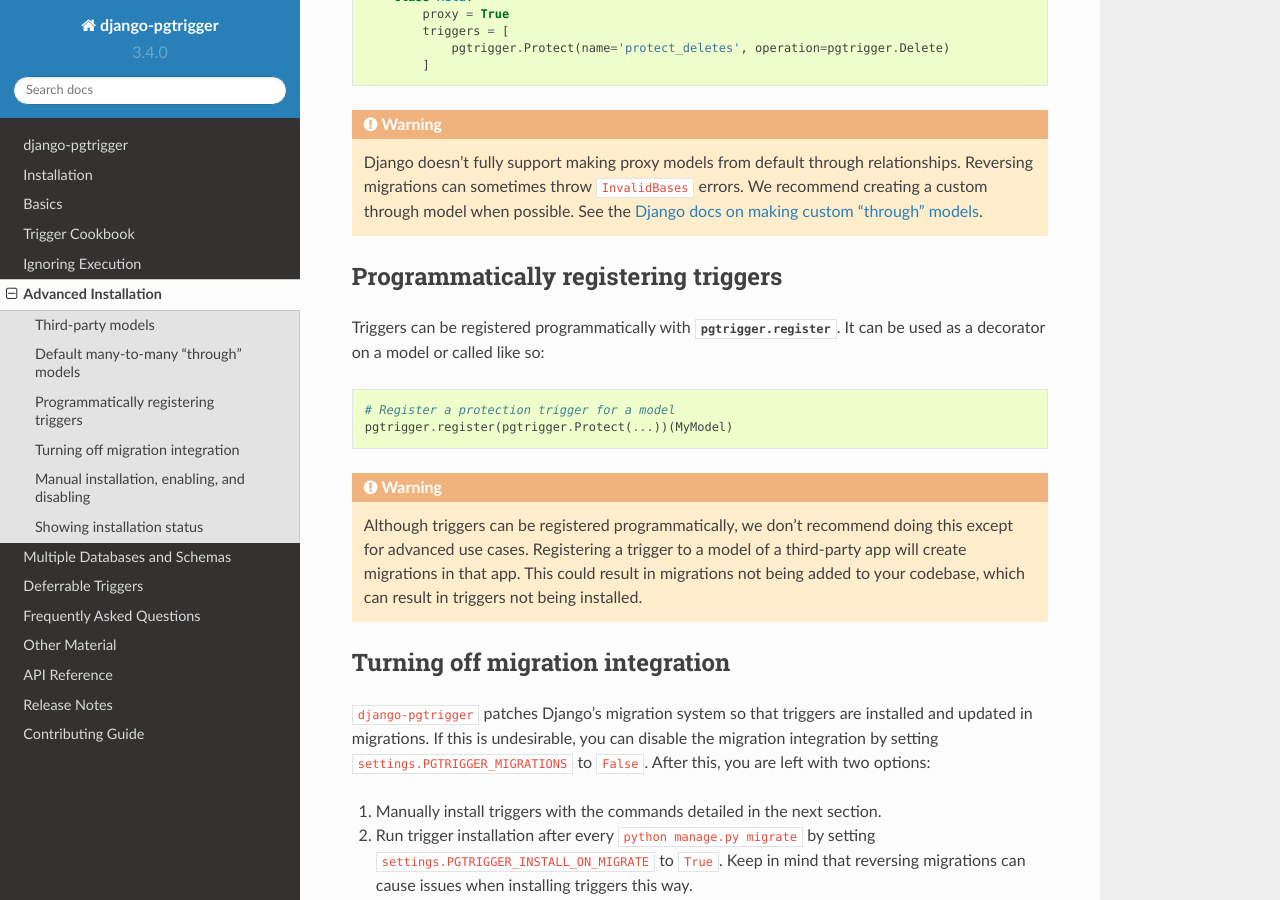
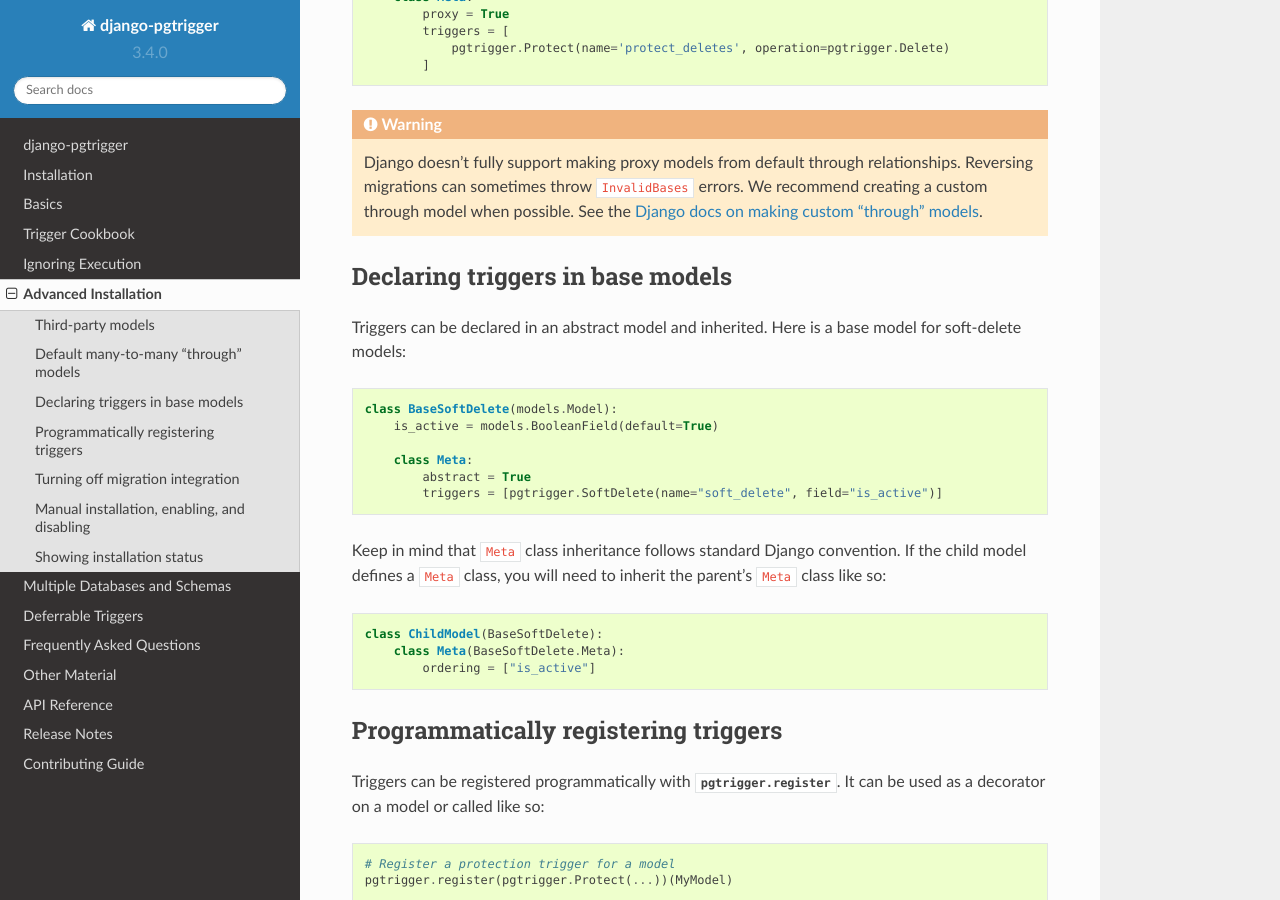
Before and after one commit to Opus10/django-pgtrigger, a Sphinx documentation site: the page built from docs/advanced_installation.rst, in a window 1280 px wide and 900 px high, scrolled down 633 px. Built offline with Sphinx 7.4.7 and the Read the Docs theme 2.0.0, drawn with Linux system fonts in a browser that asks for light colours; the version number is read from the project's files by our own code.

Commit message:
Added docs for using triggers in abstract models
Type: trivial

```diff
--- a/docs/advanced_installation.rst
+++ b/docs/advanced_installation.rst
@@ -41,6 +41,31 @@
     Reversing migrations can sometimes throw ``InvalidBases`` errors.
     We recommend creating a custom through model when possible. See
     the `Django docs on making custom "through" models <https://docs.djangoproject.com/en/4.0/topics/db/models/#extra-fields-on-many-to-many-relationships>`__.
+
+Declaring triggers in base models
+---------------------------------
+
+Triggers can be declared in an abstract model and inherited. Here is a base model for
+soft-delete models:
+
+.. code-block:: python
+
+    class BaseSoftDelete(models.Model):
+        is_active = models.BooleanField(default=True)
+
+        class Meta:
+            abstract = True
+            triggers = [pgtrigger.SoftDelete(name="soft_delete", field="is_active")]
+
+Keep in mind that ``Meta`` class inheritance follows standard Django convention. If
+the child model defines a ``Meta`` class, you will need to inherit the parent's
+``Meta`` class like so:
+
+.. code-block:: python
+
+    class ChildModel(BaseSoftDelete):
+        class Meta(BaseSoftDelete.Meta):
+            ordering = ["is_active"]
 
 Programmatically registering triggers
 -------------------------------------
```
Also changed, not shown: 4 other files.
